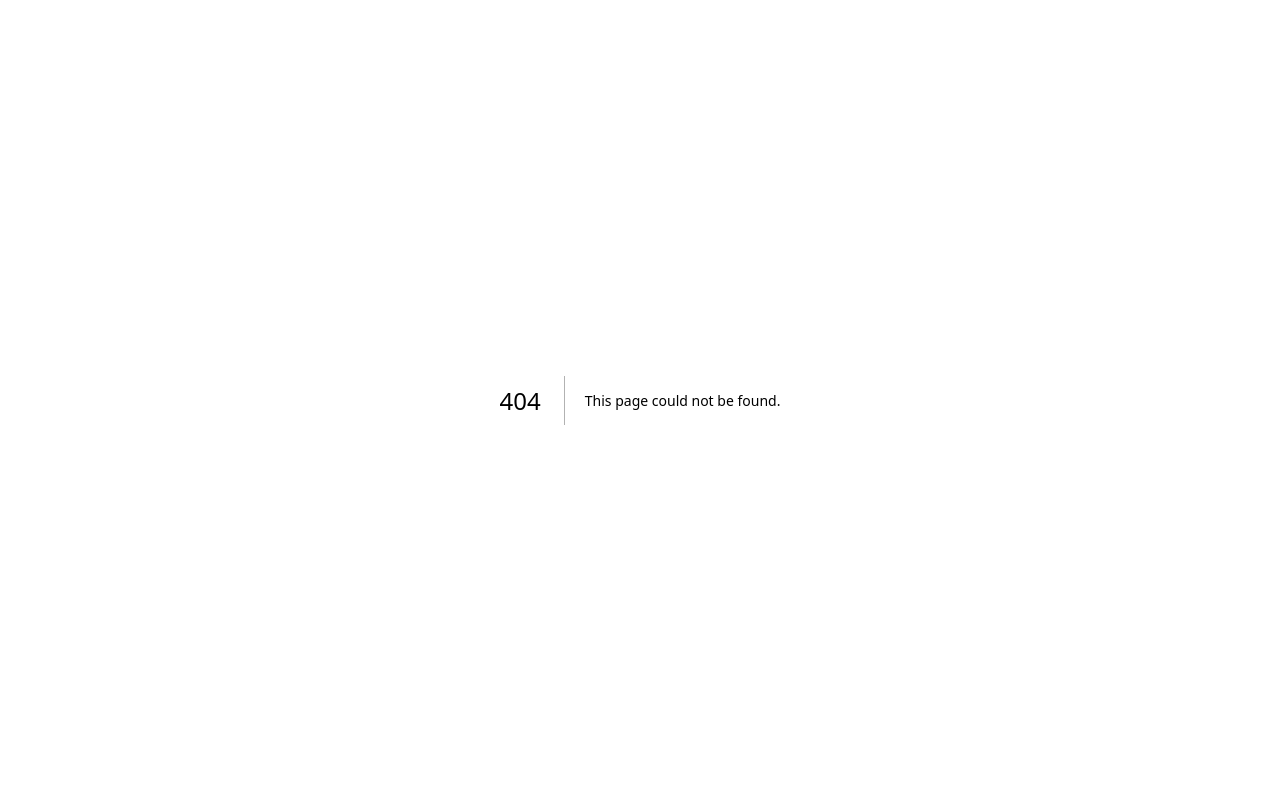
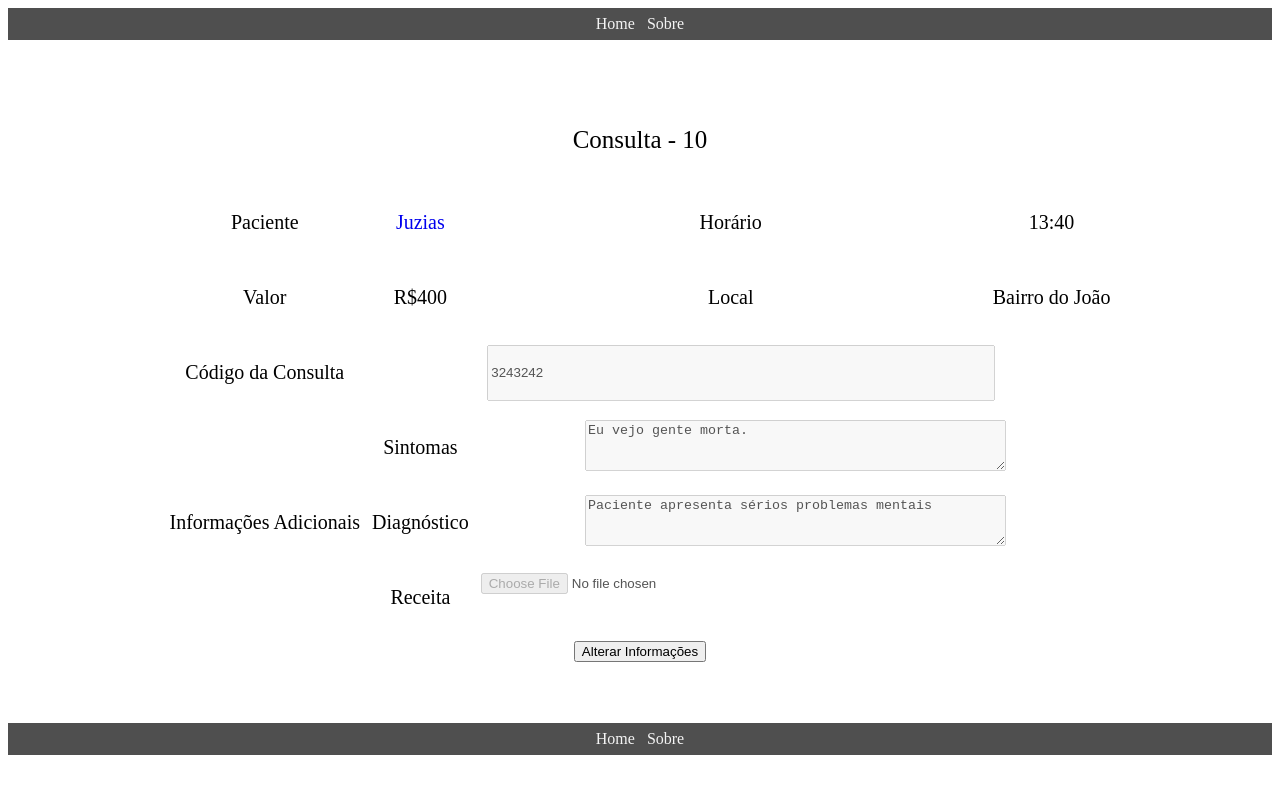
Before and after one commit to ES2-UFPI/seyfert-frontend, a Next.js app: page /consulta in a window 1280 px wide. Before the commit this address had no page. Shown: the top 794 px of the page. Built offline with nearby package versions, Linux system fonts and the light colour scheme.

Commit message:
Adicionando esboço da tela de visualização de consulta na visão do médico

```diff
--- /dev/null
+++ b/components/Footer.js
@@ -0,0 +1,23 @@
+import Link from "next/link";
+import app from "./../src/app/style.css";
+export default function Footer() {
+  return (
+    <>
+      <br />
+      <br />
+      <br />
+      <div className="footer">
+        <table>
+          <tr>
+            <td>
+              <Link href={""}>Home</Link>
+            </td>
+            <td>
+              <Link href={""}>Sobre</Link>
+            </td>
+          </tr>
+        </table>
+      </div>
+    </>
+  );
+}
--- /dev/null
+++ b/components/Navbar.js
@@ -0,0 +1,23 @@
+import Link from "next/link";
+import app from "./../src/app/style.css";
+export default function Navbar() {
+  return (
+    <>
+      <div className="navbar">
+        <table>
+          <tr>
+            <td>
+              <Link href={""}>Home</Link>
+            </td>
+            <td>
+              <Link href={""}>Sobre</Link>
+            </td>
+          </tr>
+        </table>
+      </div>
+      <br />
+      <br />
+      <br />
+    </>
+  );
+}
--- a/package.json
+++ b/package.json
@@ -13,7 +13,7 @@
     "@types/node": "18.11.18",
     "@types/react": "18.0.27",
     "@types/react-dom": "18.0.10",
-    "next": "13.1.4",
+    "next": "^13.1.4",
     "react": "18.2.0",
     "react-dom": "18.2.0",
     "typescript": "4.9.4"
--- a/src/app/globals.css
+++ b/src/app/globals.css
@@ -1,9 +1,9 @@
 :root {
   --max-width: 1100px;
   --border-radius: 12px;
-  --font-mono: ui-monospace, Menlo, Monaco, 'Cascadia Mono', 'Segoe UI Mono',
-    'Roboto Mono', 'Oxygen Mono', 'Ubuntu Monospace', 'Source Code Pro',
-    'Fira Mono', 'Droid Sans Mono', 'Courier New', monospace;
+  --font-mono: ui-monospace, Menlo, Monaco, "Cascadia Mono", "Segoe UI Mono",
+    "Roboto Mono", "Oxygen Mono", "Ubuntu Monospace", "Source Code Pro",
+    "Fira Mono", "Droid Sans Mono", "Courier New", monospace;
 
   --foreground-rgb: 0, 0, 0;
   --background-start-rgb: 214, 219, 220;
--- /dev/null
+++ b/src/app/style.css
@@ -0,0 +1,49 @@
+table {
+  margin: auto;
+  border-radius: 40px;
+}
+td {
+  text-align: center;
+  padding: 5px;
+}
+
+input {
+  width: 500px;
+  height: 50px;
+}
+
+.textoCampo {
+  font-size: 20px;
+}
+
+.titulo {
+  font-size: 25px;
+}
+
+.textoValor {
+  font-size: 20px;
+}
+
+a {
+  text-decoration: none;
+}
+
+textarea {
+  resize: vertical;
+}
+
+.navbar a {
+  color: #f4f4f4;
+}
+
+.footer a {
+  color: #f4f4f4;
+}
+
+.navbar {
+  background-color: #4f4f4f;
+}
+
+.footer {
+  background-color: #4f4f4f;
+}
--- /dev/null
+++ b/src/pages/consulta.js
@@ -0,0 +1,138 @@
+import Link from "next/link";
+import app from "./../app/style.css";
+import Script from "next/script";
+import Navbar from "./../../components/Navbar";
+import Footer from "./../../components/Footer";
+export default function Consulta() {
+  return (
+    <>
+      <Navbar />
+      <div>
+        <table>
+          <tr>
+            <td colSpan={4}>
+              <p className="titulo">Consulta - 10</p>
+            </td>
+          </tr>
+          <tr>
+            <td>
+              <p className="textoCampo">Paciente</p>
+            </td>
+            <td>
+              <Link href={"/perfil"} className="textoValor">
+                Juzias
+              </Link>
+            </td>
+            <td>
+              <p className="textoCampo">Horário</p>
+            </td>
+            <td>
+              <p className="textoValor">13:40</p>
+            </td>
+          </tr>
+          <tr>
+            <td>
+              <p className="textoCampo">Valor</p>
+            </td>
+            <td>
+              <p className="textoValor">R$400</p>
+            </td>
+            <td>
+              <p className="textoCampo">Local</p>
+            </td>
+            <td>
+              <p className="textoValor">Bairro do João</p>
+            </td>
+          </tr>
+          <tr>
+            <td>
+              <p className="textoCampo">Código da Consulta</p>
+            </td>
+            <td colSpan={3}>
+              <input
+                type={"text"}
+                id="codigoConsulta"
+                value={"3243242"}
+                disabled
+              />
+            </td>
+          </tr>
+          <tr>
+            <td rowSpan={3}>
+              <p className="textoCampo">Informações Adicionais</p>
+            </td>
+            <td>
+              <p className="textoCampo">Sintomas</p>
+            </td>
+            <td colSpan={2}>
+              <textarea
+                rows={3}
+                cols={50}
+                value={"Eu vejo gente morta."}
+                id="sintomas"
+                disabled
+              ></textarea>
+            </td>
+          </tr>
+          <tr>
+            <td>
+              <p className="textoCampo">Diagnóstico</p>
+            </td>
+            <td colSpan={2}>
+              <textarea
+                rows={3}
+                cols={50}
+                value={"Paciente apresenta sérios problemas mentais"}
+                id="diagnostico"
+                disabled
+              ></textarea>
+            </td>
+          </tr>
+          <tr>
+            <td>
+              <p className="textoCampo">Receita</p>
+            </td>
+            <td>
+              <input type={"file"} id="receita" disabled />
+            </td>
+          </tr>
+          <tr>
+            <td colSpan={4}>
+              <button id="btnAlterarInformacoes">Alterar Informações</button>
+            </td>
+          </tr>
+        </table>
+      </div>
+      <Footer />
+      <Script id="show-banner">
+        {`
+        const botao = document.getElementById("btnAlterarInformacoes");
+        botao.addEventListener("click", alteraInformacoes);
+
+        function alteraInformacoes() {
+          document.getElementById("codigoConsulta").removeAttribute("disabled");
+          document.getElementById("sintomas").removeAttribute("disabled");
+          document.getElementById("diagnostico").removeAttribute("disabled");
+          document.getElementById("receita").removeAttribute("disabled");
+          botao.innerHTML = "Salvar Alteracoes";
+          botao.removeEventListener("click", alteraInformacoes);
+          botao.addEventListener("click", salvaInformacoes);
+        }
+        function salvaInformacoes() {
+          var input1 = document.querySelector("#codigoConsulta");
+          input1.disabled = true;
+          var input2 = document.querySelector("#sintomas");
+          input2.disabled = true;
+          var input3 = document.querySelector("#diagnostico");
+          input3.disabled = true;
+          var input4 = document.querySelector("#receita");
+          input4.disabled = true;
+          botao.innerHTML = "Alterar Informações";
+          botao.removeEventListener("click", salvaInformacoes);
+          botao.addEventListener("click", alteraInformacoes);
+        }
+        `}
+      </Script>
+    </>
+  );
+}
```
Also changed, not shown: src/pages/perfil.js (added, +11 -0 lines), 1 other file (tests, documents, lock files or other folders).
